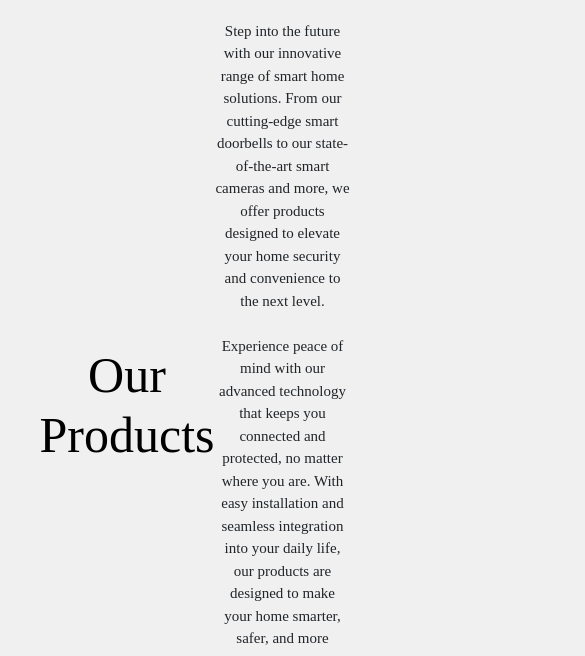
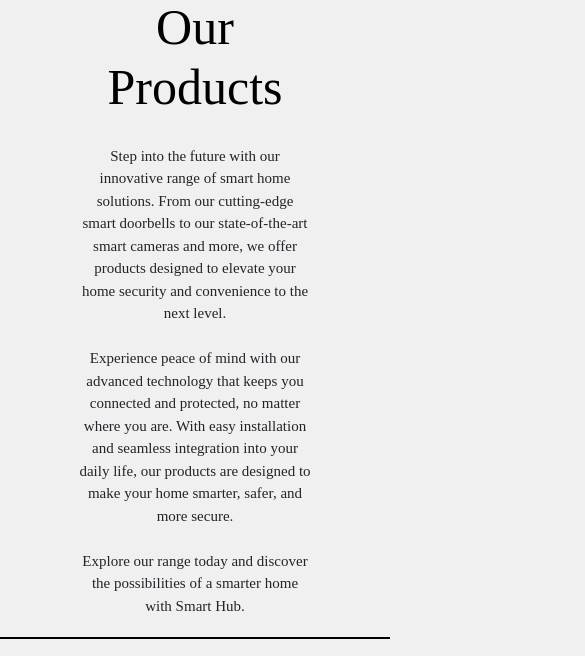
Before and after one commit to Bobasso/PreEntrega2Bobasso, a plain HTML site: page pages/products.html in a window 390 px wide. Shown: the part 143-799 px from the top of the page, 585 px wide, since content can reach past the window. Drawn offline with nearby package versions, Linux system fonts and the light colour scheme; a web font is replaced by a local one.

Commit message:
Products.html Responsive Mobile

```diff
--- a/css/style.css
+++ b/css/style.css
@@ -463,4 +463,21 @@
         height: auto;
         width: 100%;
     }
+
+    /* Products Mobile */
+    #products-intro{
+        width: 90%;
+        margin: 0 auto;
+        display: flex;
+        flex-direction: column;
+        justify-content: space-around;
+        align-items: center;
+        padding: 0 20px;
+    }
+
+    #products-list{
+        display: flex;
+        flex-direction: column;
+        gap: 50px;
+    }
 }
```
